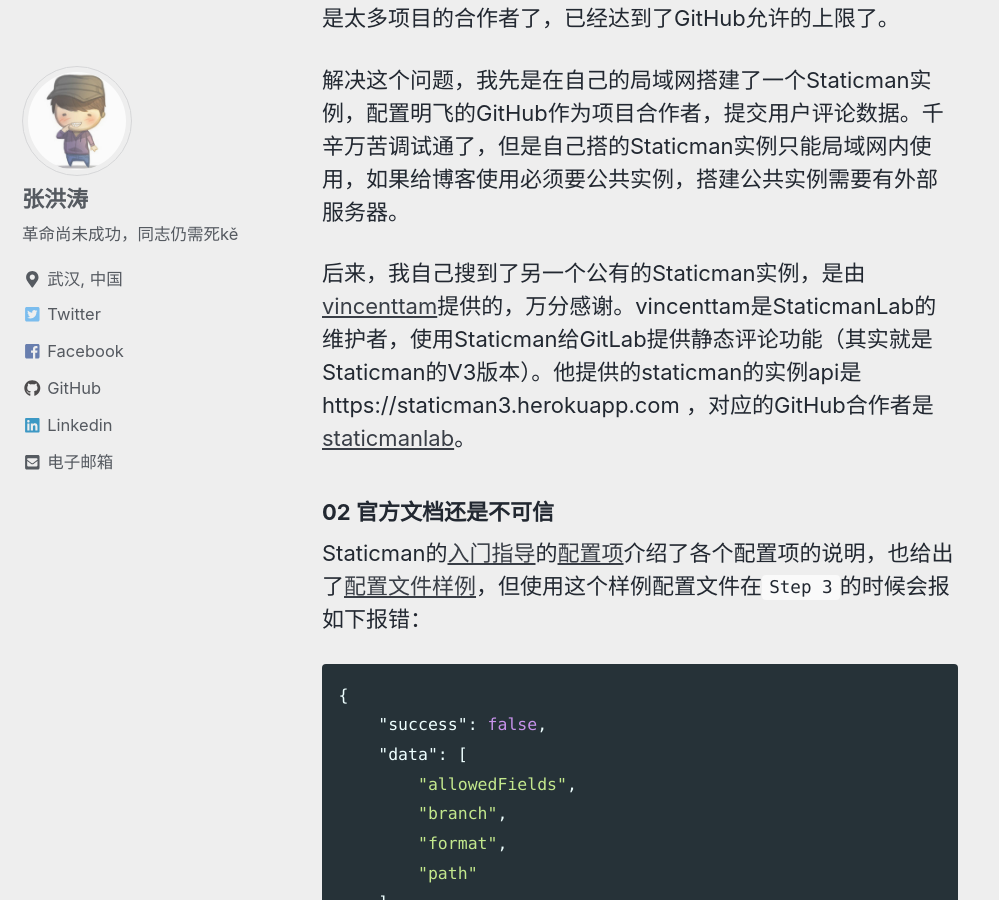
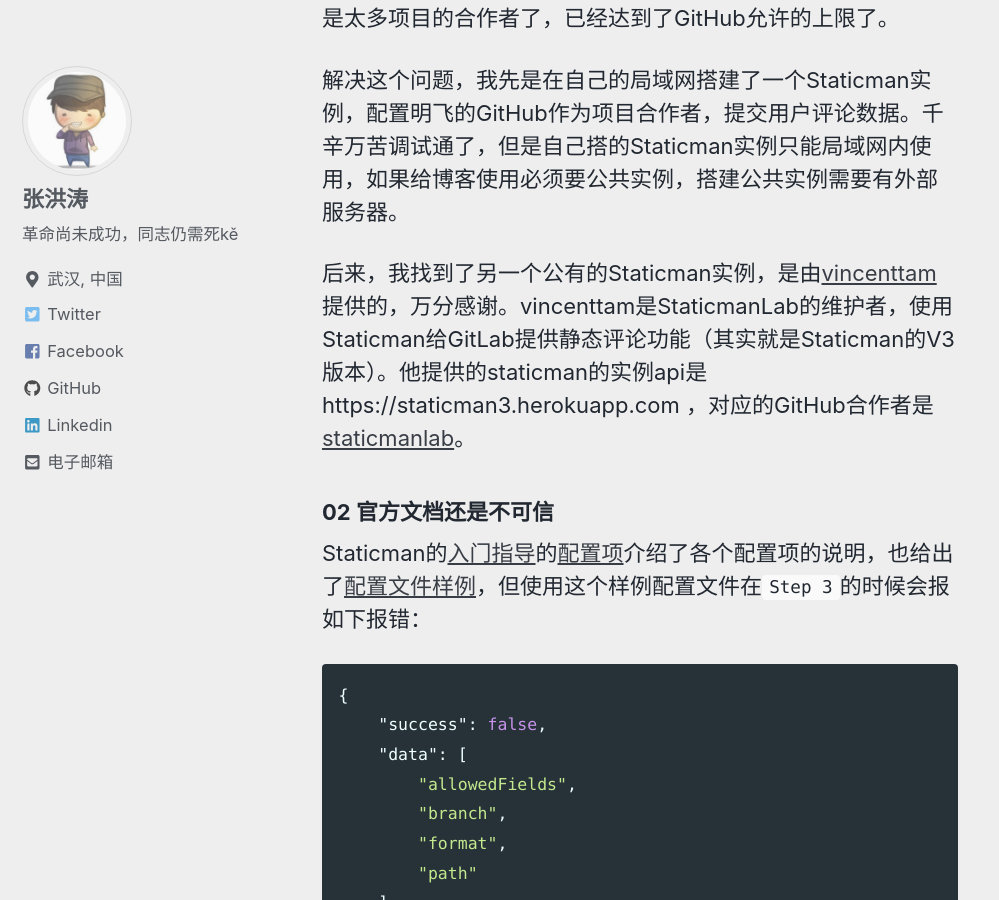
Before and after one commit to changhungtao/changhungtao.github.io, a Jekyll site: the page built from _posts/2019-02-27-使用Statiman给博客提供评论功能(二).md, in a window 1280 px wide and 900 px high, scrolled down 341 px. Shown: the whole window, without its empty margins (0-999 px from the left). Built offline with Jekyll 4.4.1, drawn with Linux system fonts in a browser that asks for light colours; cached includes are drawn as plain includes.

Commit message:
修改博文

```diff
--- a/_posts/2019-02-27-使用Statiman给博客提供评论功能(二).md
+++ b/_posts/2019-02-27-使用Statiman给博客提供评论功能(二).md
@@ -15,7 +15,7 @@ Staticman的[入门指导](https://staticman.net/docs/index.html)不靠谱，按
 
 解决这个问题，我先是在自己的局域网搭建了一个Staticman实例，配置明飞的GitHub作为项目合作者，提交用户评论数据。千辛万苦调试通了，但是自己搭的Staticman实例只能局域网内使用，如果给博客使用必须要公共实例，搭建公共实例需要有外部服务器。
 
-后来，我自己搜到了另一个公有的Staticman实例，是由[vincenttam](https://vincenttam.gitlab.io)提供的，万分感谢。vincenttam是StaticmanLab的维护者，使用Staticman给GitLab提供静态评论功能（其实就是Staticman的V3版本）。他提供的staticman的实例api是https://staticman3.herokuapp.com  ，对应的GitHub合作者是[staticmanlab](https://github.com/staticmanlab)。
+后来，我找到了另一个公有的Staticman实例，是由[vincenttam](https://vincenttam.gitlab.io)提供的，万分感谢。vincenttam是StaticmanLab的维护者，使用Staticman给GitLab提供静态评论功能（其实就是Staticman的V3版本）。他提供的staticman的实例api是https://staticman3.herokuapp.com  ，对应的GitHub合作者是[staticmanlab](https://github.com/staticmanlab)。
 
 ### 02 官方文档还是不可信
 Staticman的[入门指导](https://staticman.net/docs/index.html)的[配置项](https://staticman.net/docs/configuration)介绍了各个配置项的说明，也给出了[配置文件样例](https://github.com/eduardoboucas/staticman/blob/master/staticman.sample.yml)，但使用这个样例配置文件在`Step 3`的时候会报如下报错：
```
Also changed, not shown: _posts/2019-02-25-使用Statiman给博客提供评论功能.md (+2 -0 lines).
